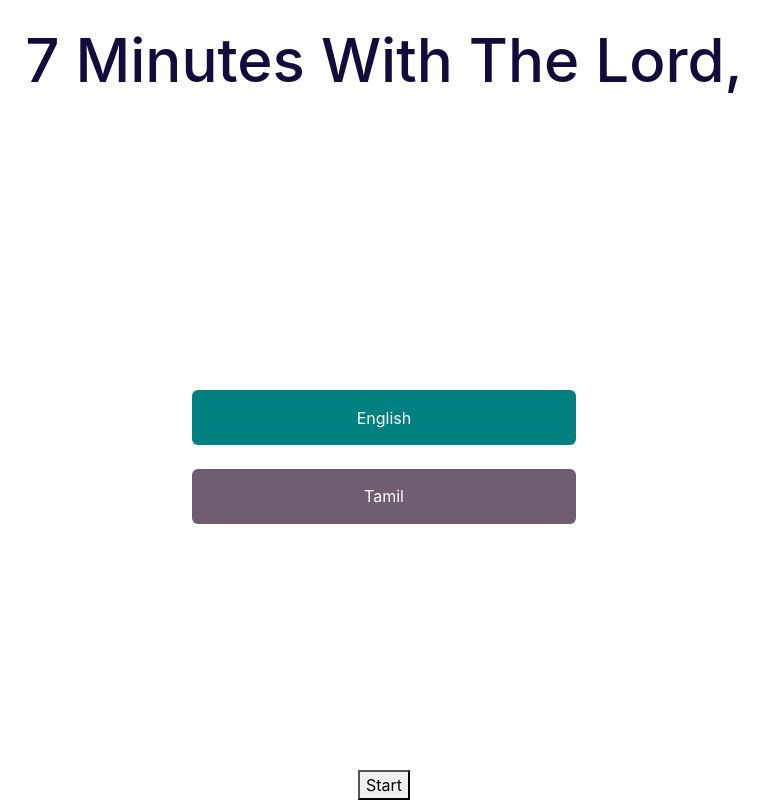
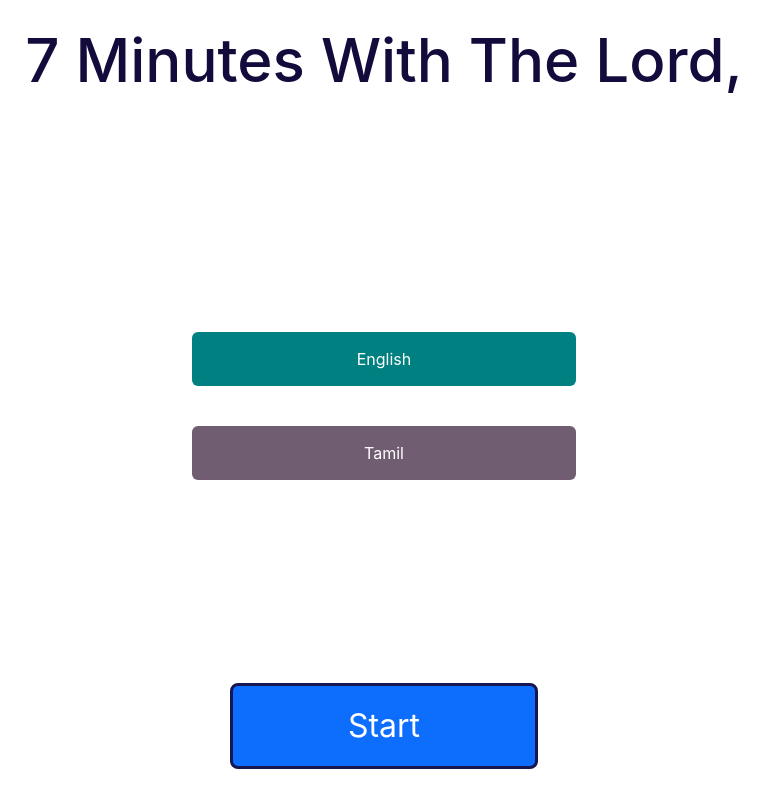
Before and after one commit to beyondfinity/sevenminutes, a React (Create React App) app: page / in a window 768 px wide. Built offline with nearby package versions, Linux system fonts and the light colour scheme.

Commit message:
Popup & start button UI done

```diff
--- a/src/App.css
+++ b/src/App.css
@@ -12,6 +12,7 @@
   border-radius: 1 !important;
   border-color: rgb(22, 22, 82) !important;
   border-width: 3px !important;
+  margin-bottom: 4% !important;
 }
 .btn-hover-blue:hover {
   background-color: rgb(22, 22, 82) !important;
@@ -67,6 +68,13 @@
   background-color: rgba(94, 71, 94, 0.877);
   border: none !important;
 }
+.start-btn {
+  width: 20% !important;
+  font-size: xx-large;
+}
+.start-btn:hover {
+  background-color: navy !important;
+}
 /* -------------------------------------------------- */
 .restart-btn {
   background-color: rgb(22, 22, 82) !important;
@@ -107,6 +115,9 @@
   .lang-toggle {
     width: 60% !important;
   }
+  .start-btn {
+    width: 50% !important;
+  }
   .restart-btn {
     padding-inline: 15% !important;
     font-size: x-large !important;
@@ -140,6 +151,10 @@
   }
   .lang-toggle {
     width: 50% !important;
+  }
+  .start-btn {
+    width: 40% !important;
+    font-size: x-large !important;
   }
   .lang-btn {
     padding: 4% !important;
@@ -176,6 +191,10 @@
   .lang-toggle {
     width: 50% !important;
   }
+  .start-btn {
+    width: 40% !important;
+    font-size: xx-large !important;
+  }
   .lang-btn {
     padding: 4% !important;
     font-size: x-large;
--- a/src/App.js
+++ b/src/App.js
@@ -165,7 +165,10 @@ function App() {
               </button>
             </div>
           ) : index === 0 ? (
-            <button onClick={handleStart}>
+            <button
+              className="btn btn-lg btn-primary start-btn p-3"
+              onClick={handleStart}
+            >
               {selectedLanguage === "English" ? "Start" : "தொடக்கம்"}
             </button>
           ) : (
@@ -220,7 +223,7 @@ function App() {
                   <button
                     type="button"
                     onClick={handleResume}
-                    className=" resume btn btn-light"
+                    className="btn btn-light btn-lg px-4 p-2"
                     data-bs-dismiss="modal"
                   >
                     {selectedLanguage === "English" ? "Resume" : "தொடர்க"}
@@ -228,7 +231,7 @@ function App() {
                   <button
                     type="button"
                     onClick={handleExitAnyway}
-                    className="btn btn-light"
+                    className="btn btn-light btn-lg"
                   >
                     {selectedLanguage === "English"
                       ? "Exit anyway"
```
